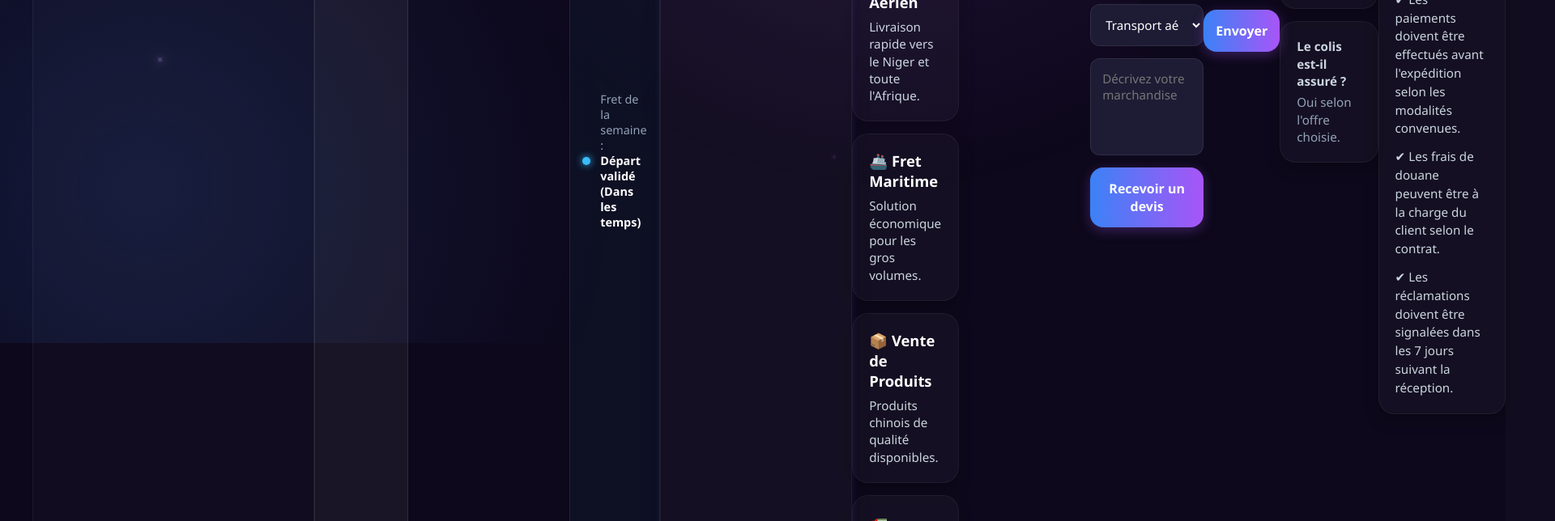
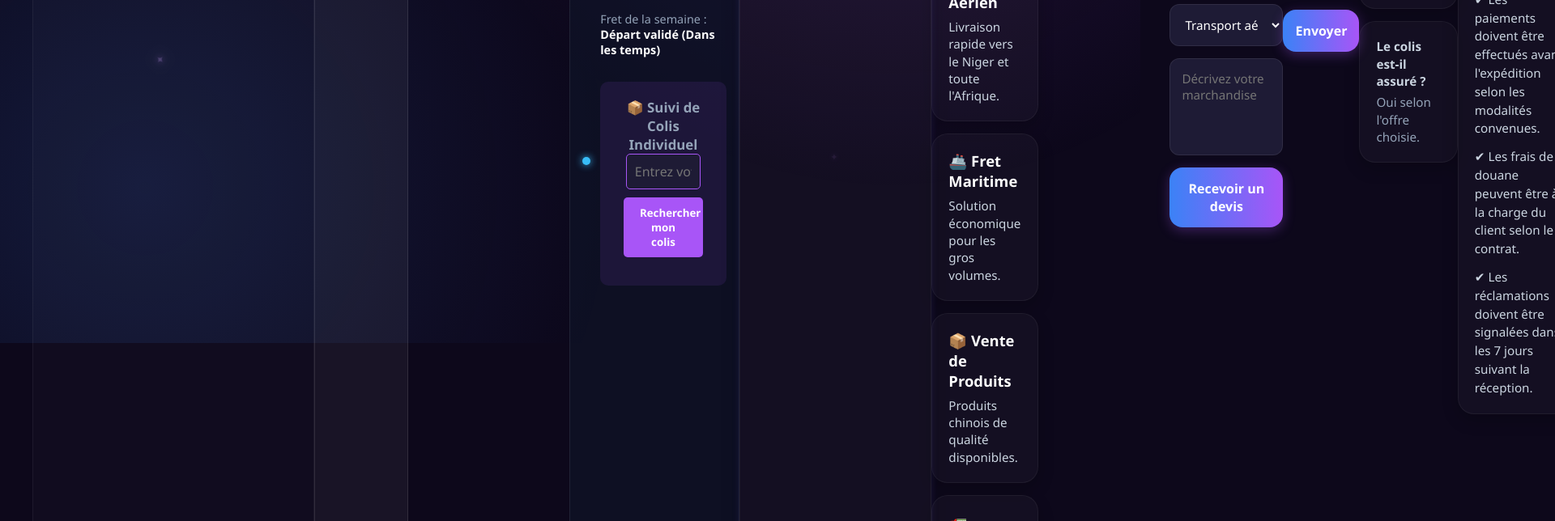
Before and after one commit to Still227/Dino-logistics, a plain HTML site: page index.html in a window 1280 px wide. Shown: the part 456-1100 px from the top of the page at 81% size, 1920 px wide, since content can reach past the window. Drawn offline with Linux system fonts and the light colour scheme.

Commit message:
Add search bar for individual package tracking

```diff
--- a/index.html
+++ b/index.html
@@ -57,6 +57,14 @@
             <div class="status-dot"></div>
             <div class="alert-text">
                 Fret de la semaine : <strong>Départ validé (Dans les temps)</strong>
+               <!-- Barre de recherche Dino Excel -->
+<div style="text-align: center; margin: 30px auto; padding: 20px; background: rgba(168, 85, 247, 0.1); border-radius: 10px; max-width: 400px;">
+    <h3 style="margin-top: 0;">📦 Suivi de Colis Individuel</h3>
+    <input type="text" id="num-colis-saisie" placeholder="Entrez votre numéro (Ex: DINO1001)" style="padding: 10px; width: 80%; border: 1px solid #a855f7; border-radius: 5px; text-align: center; font-size: 16px;">
+    <button id="bouton-recherche-colis" style="margin-top: 10px; padding: 10px 20px; background-color: #a855f7; color: white; border: none; border-radius: 5px; cursor: pointer; font-weight: bold; width: 85%;">Rechercher mon colis</button>
+    <div id="statut-colis-resultat" style="margin-top: 15px; font-weight: bold; font-size: 16px; color: #333;"></div>
+</div>
+
             </div>
         </div>
 
```
